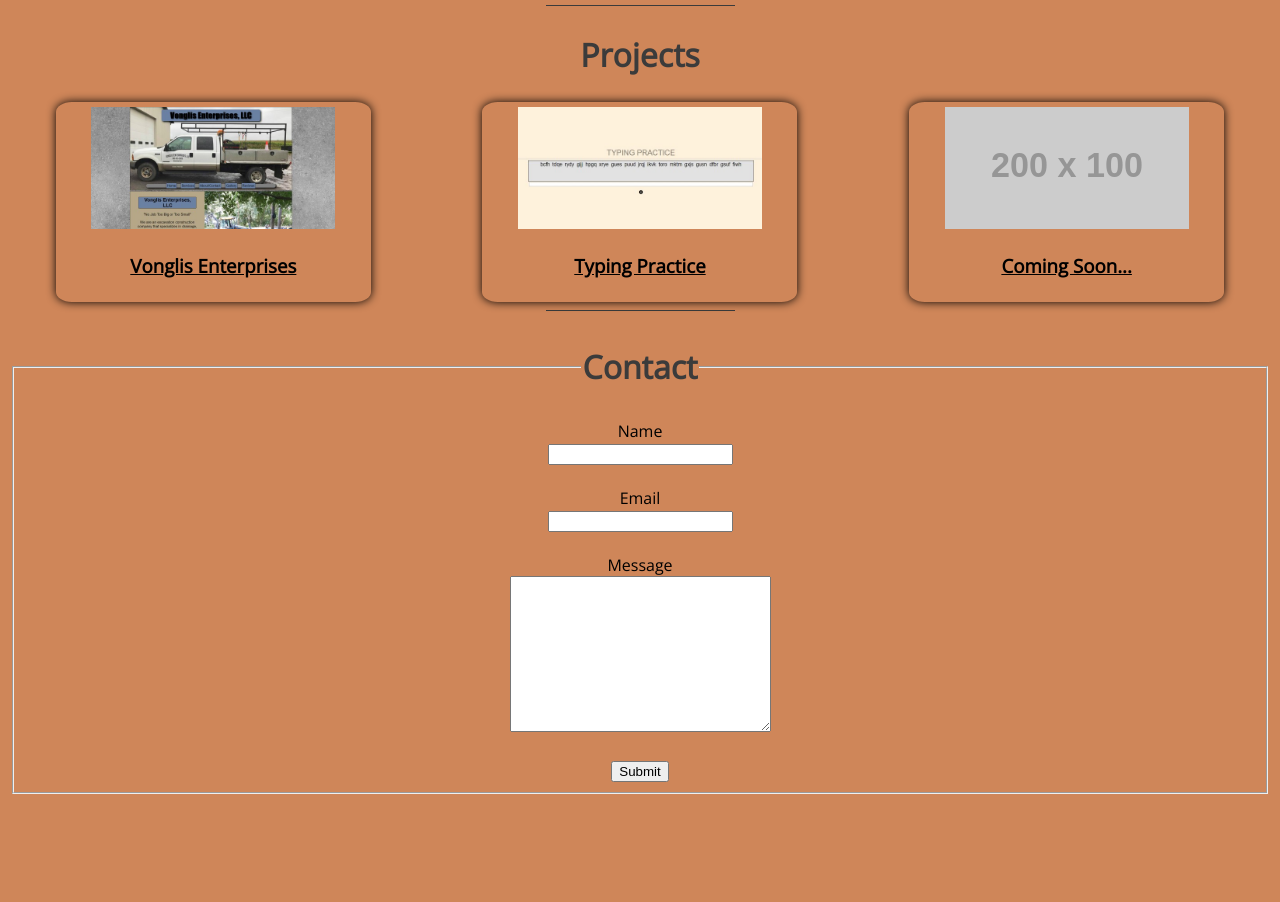
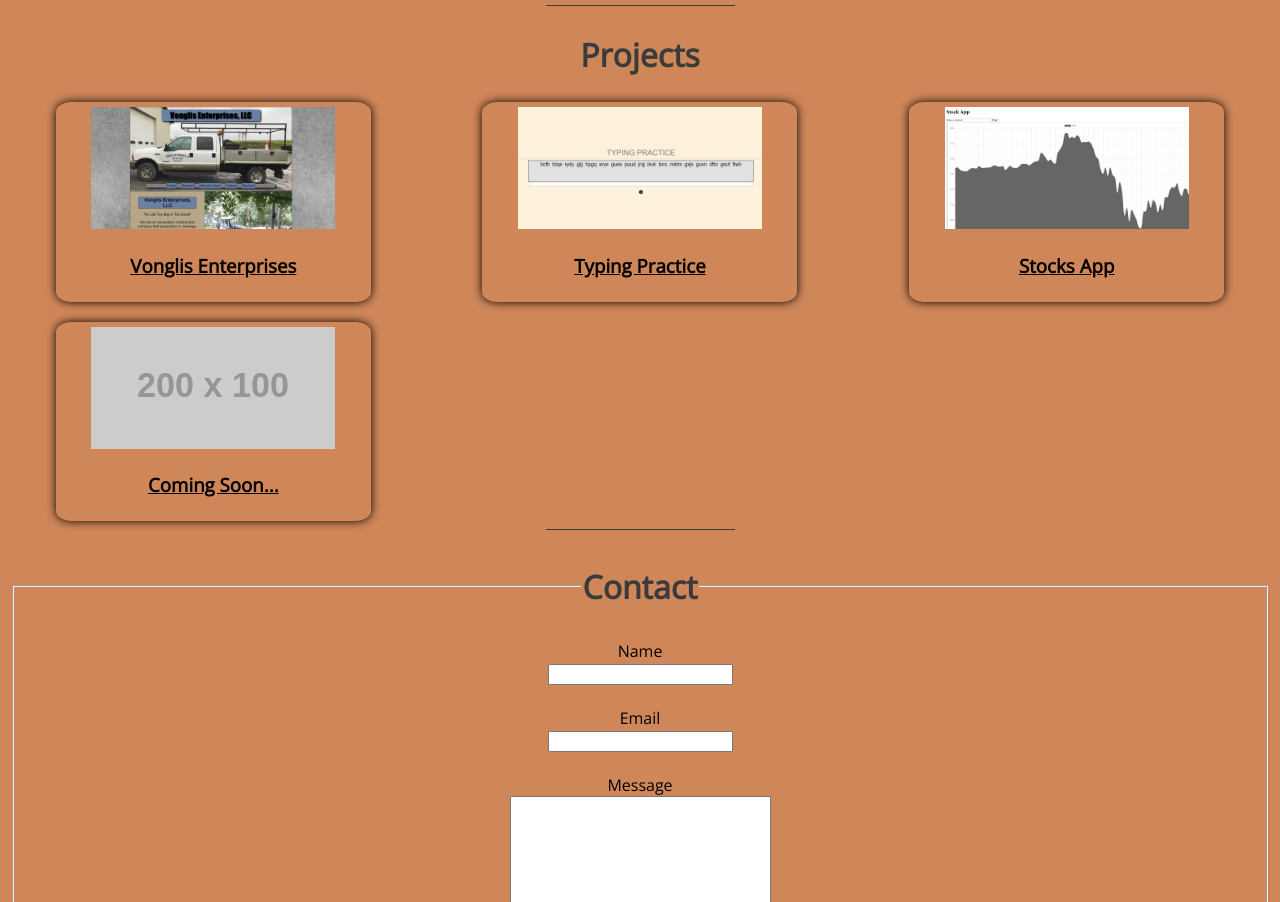
Before and after one commit to ryasto16/ryasto16.github.io, a plain HTML site: page index.html in a window 1280 px wide. Shown: the part 1278-2180 px from the top of the page. Before the commit the page ends 2072 px from the top, so only its background shows below. Drawn offline with nearby package versions, Linux system fonts and the light colour scheme; placeholder pictures from the web are drawn by us.

Commit message:
stock app added to projects

```diff
--- a/index.html
+++ b/index.html
@@ -114,6 +114,13 @@
           </div>
         </a>
 
+        <a href="https://ryasto16.github.io/stock-app/" target="_blank">
+          <div class="card">
+            <img src="media/stockAppPreview.jpg" alt="stockAppPreview">
+            <h3>Stocks App</h3>
+          </div>
+        </a>
+
         <a href="">
           <div class="card">
             <img src="https://via.placeholder.com/200x100" alt="placeholder-image">
```
Also changed, not shown: media/stockAppPreview.jpg (added).
